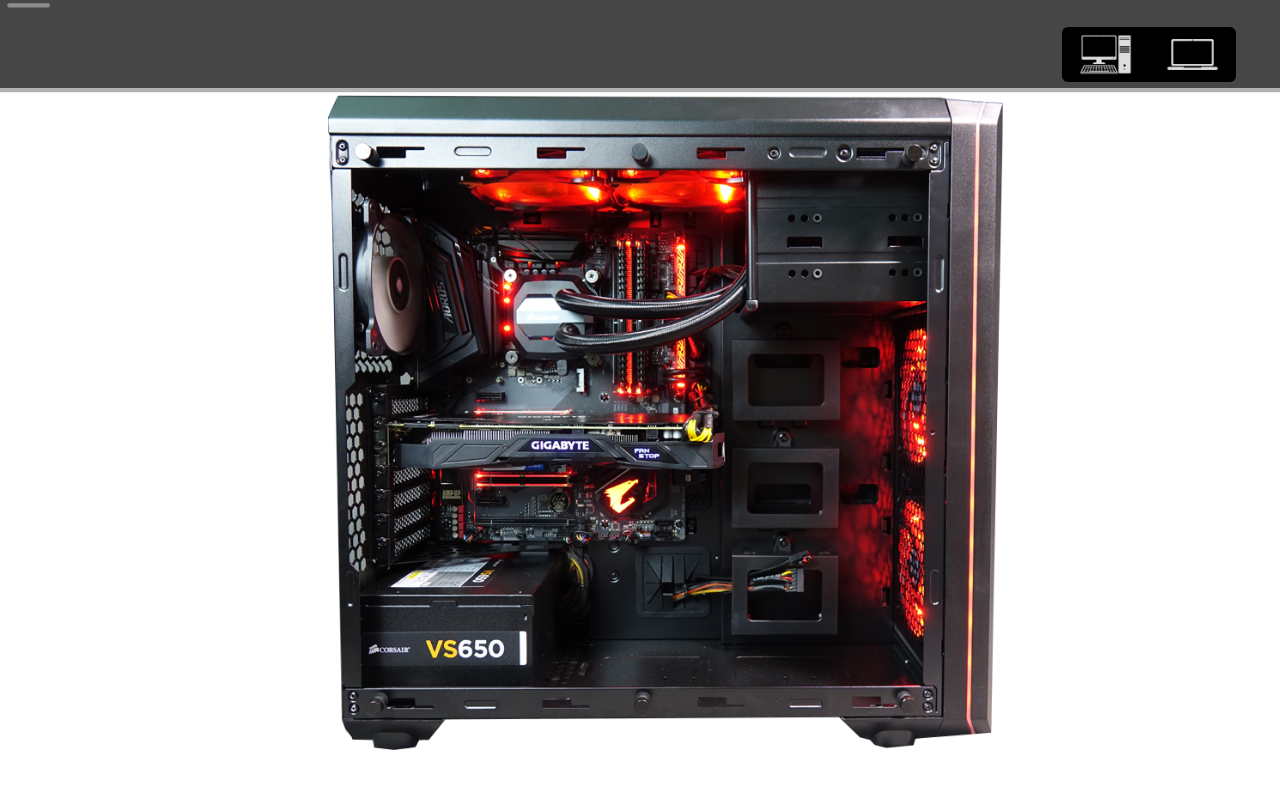
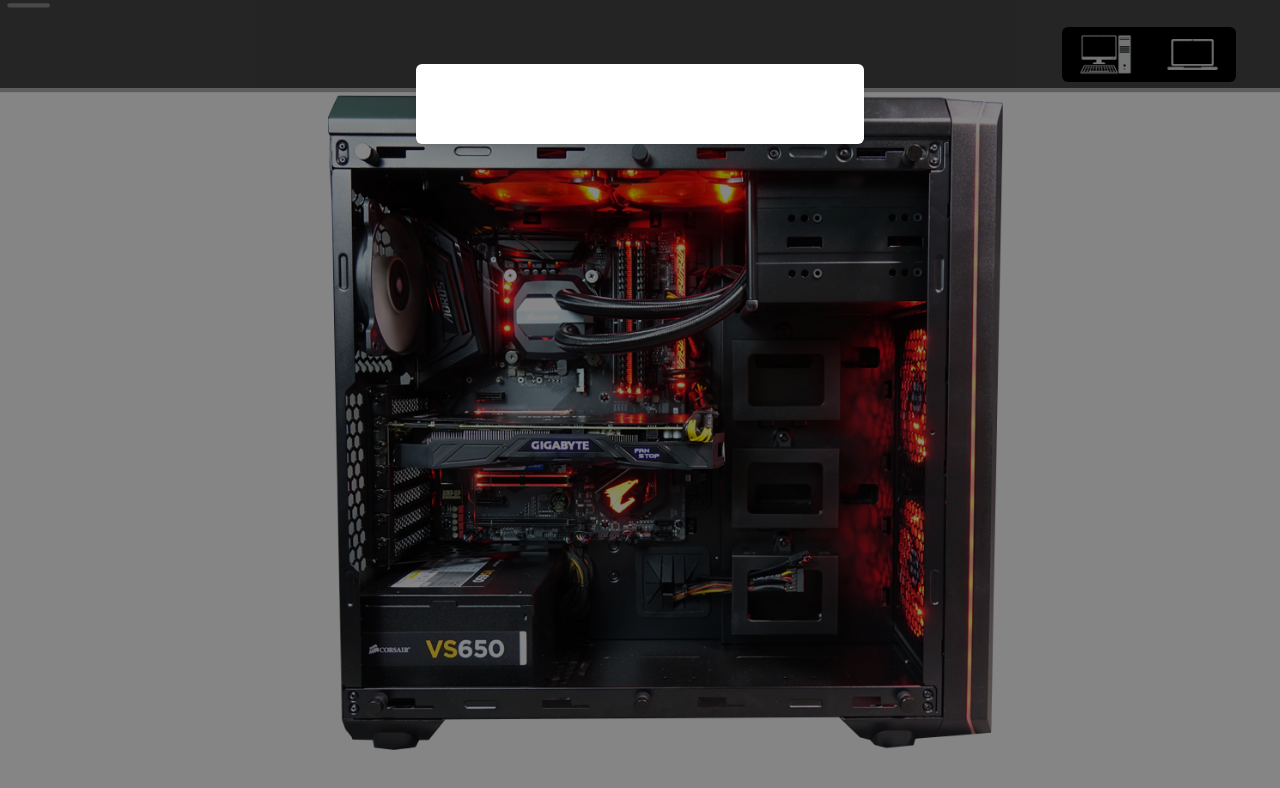
Before and after one commit to Panduque10/INFO104G3, a Next.js app: page / in a window 1280 px wide. Both pictures are taken after a click on the button 822 px from the left and 477 px from the top of the page. Shown: the top 788 px of the page. Built offline with nearby package versions, Linux system fonts and the light colour scheme.

Commit message:
Agregados popups al hacer click en botones

```diff
--- a/src/pages/index.js
+++ b/src/pages/index.js
@@ -8,7 +8,7 @@
 import DrawerComponent from './DrawerComponent';
 import { Box } from "@chakra-ui/react"
 import { Button, ButtonGroup } from '@chakra-ui/react'
-
+import { Modal, ModalOverlay, ModalContent, ModalHeader, ModalBody, ModalFooter } from '@chakra-ui/react';
 const inter = Inter({ subsets: ['latin'] });
 
 
@@ -23,7 +23,17 @@
 };
 
 export default function Home() {
+  const [isModalOpen, setIsModalOpen] = useState(false);
+  const [modalContent, setModalContent] = useState(null);
   const [isDrawerOpen, setIsDrawerOpen] = useState(false);
+
+  const handleModalClose = () => {
+    setIsModalOpen(false);
+  };
+
+    const handleModalOpen = () => {
+    setIsModalOpen(true);
+  };
 
   const handleDrawerOpen = () => {
     setIsDrawerOpen(true);
@@ -73,21 +83,30 @@
 
             <Image src="/images/torre.png"  alt="" width={675} height={675} pos='static' />
 
-            <Button color='#aCaCaC' backgroundColor='transparent' width='4%' height='50%' top='33%' pos='absolute' marginLeft='37%'/>
+            <Button color='#aCaCaC' backgroundColor='transparent' width='4%' height='50%' top='33%' pos='absolute' marginLeft='37%' onClick={handleModalOpen}/>
 
-            <Button color='#aCaCaC' backgroundColor='transparent' width='10%' height='50%' top='33%' pos='absolute' marginLeft='27%'/>
+            <Button color='#aCaCaC' backgroundColor='transparent' width='10%' height='50%' top='33%' pos='absolute' marginLeft='27%' onClick={handleModalOpen}/>
 
 
-            <Button color='#aCaCaC' backgroundColor='transparent' width='13%' height='20%' top='68%' pos='absolute' marginLeft='2.7%'/>
-            <Button color='#aCaCaC' backgroundColor='transparent' width='18%' height='48%' top='20%' pos='absolute' marginLeft='6.5%'/>
+            <Button color='#aCaCaC' backgroundColor='transparent' width='13%' height='20%' top='68%' pos='absolute' marginLeft='2.7%' onClick={handleModalOpen}/>
+            <Button color='#aCaCaC' backgroundColor='transparent' width='18%' height='48%' top='20%' pos='absolute' marginLeft='6.5%' onClick={handleModalOpen}/>
 
-            <Button color='#aCaCaC' backgroundColor='transparent' width='23%' height='10%' top='47%' pos='absolute' marginLeft='3.7%'/>
-            <Button color='#aCaCaC' backgroundColor='transparent' width='3%' height='27%' top='20%' pos='absolute' marginLeft='19%'/>
-            <Button color='#aCaCaC' backgroundColor='transparent' width='7.5%' height='17.5%' top='25%' pos='absolute' marginLeft='11%'/>
-            <Button color='#aCaCaC' backgroundColor='transparent' width='4.6%' height='25%' top='16%' pos='absolute' marginLeft='1.9%'/>
+            <Button color='#aCaCaC' backgroundColor='transparent' width='23%' height='10%' top='47%' pos='absolute' marginLeft='3.7%' onClick={handleModalOpen}/>
+            <Button color='#aCaCaC' backgroundColor='transparent' width='3%' height='27%' top='20%' pos='absolute' marginLeft='19%' onClick={handleModalOpen}/>
+            <Button color='#aCaCaC' backgroundColor='transparent' width='7.5%' height='17.5%' top='25%' pos='absolute' marginLeft='11%' onClick={handleModalOpen}/>
+            <Button color='#aCaCaC' backgroundColor='transparent' width='4.6%' height='25%' top='16%' pos='absolute' marginLeft='1.9%' onClick={handleModalOpen}/>
 
 
           </Box>
+          <Modal isOpen={isModalOpen} onClose={handleModalClose}>
+          <ModalOverlay />
+          <ModalContent>
+          <ModalHeader></ModalHeader>
+          <ModalBody>{modalContent}</ModalBody>
+          <ModalFooter>
+          </ModalFooter>
+          </ModalContent>
+          </Modal>
         </div>
       </Box>
     </div>
```
